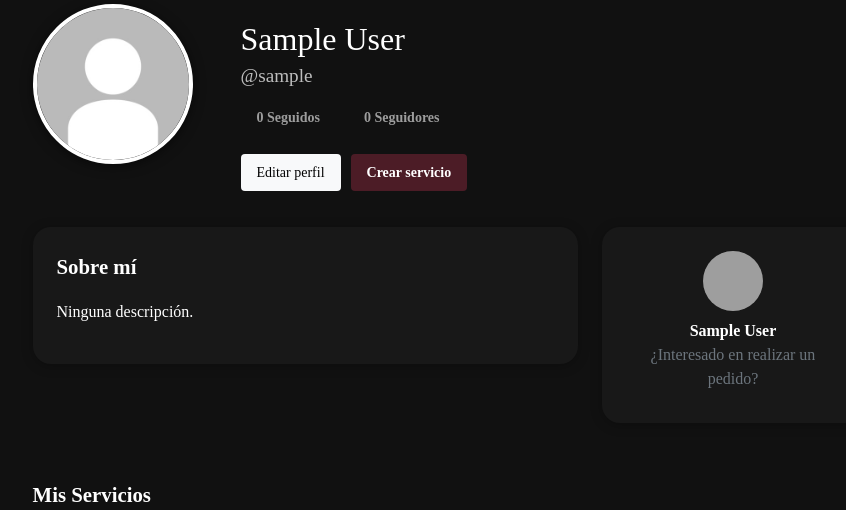
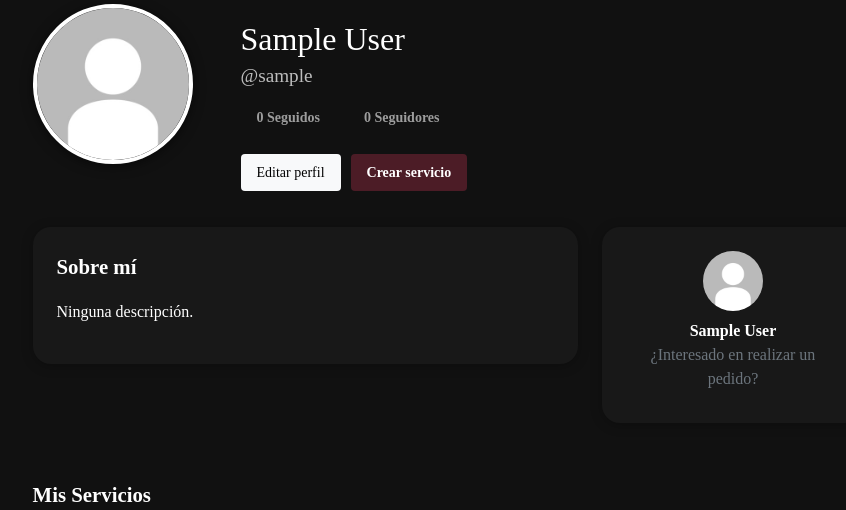
Before and after one commit to abidaw2024/gallerynet_pythonanywhere, a Django app: a page that uses apps/users/templates/users/perfil.html in a window 1280 px wide. Shown: the part 167-677 px from the top of the page, without its empty margins (192-1038 px from the left). Run offline with Django 5.2, Linux system fonts and the light colour scheme; the visitor is signed in with stand-in values (Sample User, id 1); data comes from the database, SQL or seed files in the repository; data that the repository does not hold is empty; grey boxes are pictures that could not be loaded.

Commit message:
default2

```diff
--- a/apps/users/templates/users/perfil.html
+++ b/apps/users/templates/users/perfil.html
@@ -131,7 +131,7 @@
             {% if usuario.profile_picture %}
               <img src="{{ usuario.profile_picture.url }}" alt="Foto de perfil" class="rounded-circle mb-2 mx-auto d-block" style="width:60px;height:60px;object-fit:cover;background:#222;">
             {% else %}
-              <img src="{% static 'images/default_pfp.jng' %}" alt="Foto de perfil" class="rounded-circle mb-2 mx-auto d-block" style="width:60px;height:60px;object-fit:cover;background:#222;">
+              <img src="{% static 'images/default_pfp.jpg' %}" alt="Foto de perfil" class="rounded-circle mb-2 mx-auto d-block" style="width:60px;height:60px;object-fit:cover;background:#222;">
             {% endif %}
             <div class="fw-bold">{{ usuario.first_name }} {{ usuario.last_name }}</div>
             <div class="text-secondary mb-2">
```
